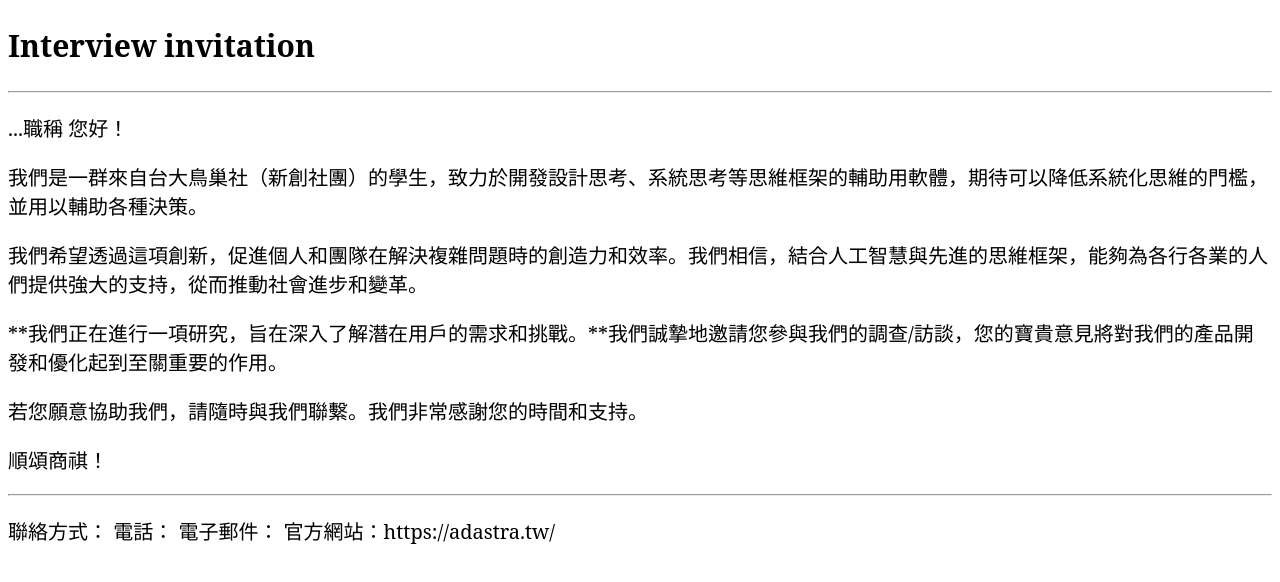
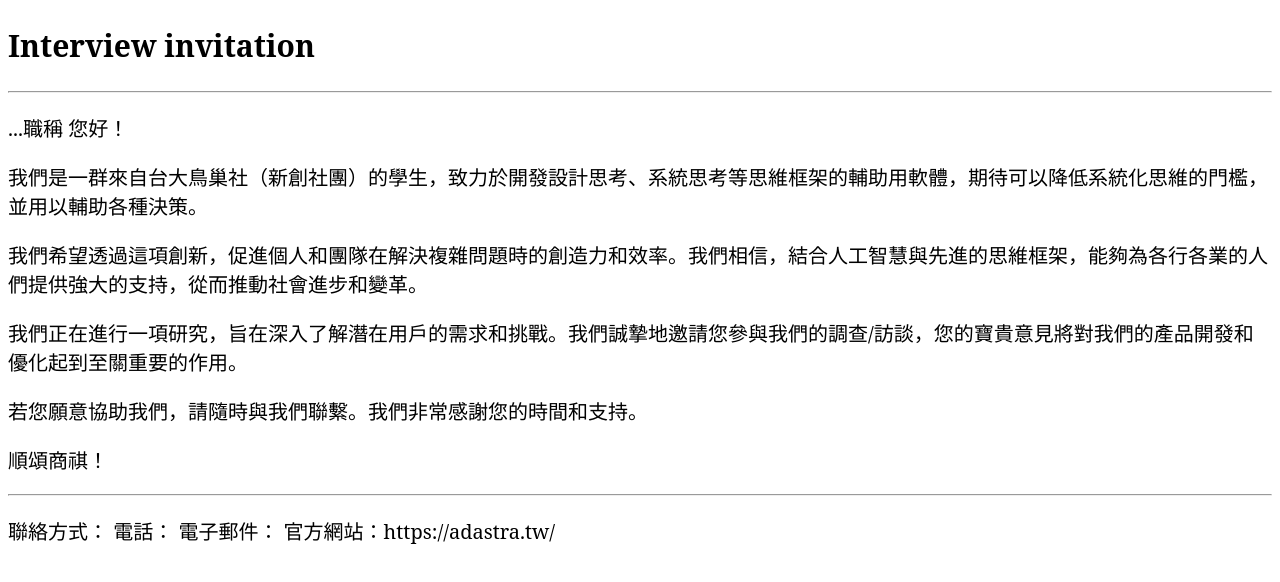
Before and after one commit to adastra-tw/docs, a Next.js app: page /interview/invitation in a window 1280 px wide. Shown: the top 582 px of the page. Built offline with nearby package versions, Linux system fonts and the light colour scheme.

Commit message:
Update invitation.mdx

```diff
--- a/pages/interview/invitation.mdx
+++ b/pages/interview/invitation.mdx
@@ -8,7 +8,7 @@
 
 我們希望透過這項創新，促進個人和團隊在解決複雜問題時的創造力和效率。我們相信，結合人工智慧與先進的思維框架，能夠為各行各業的人們提供強大的支持，從而推動社會進步和變革。
 
-**我們正在進行一項研究，旨在深入了解潛在用戶的需求和挑戰。**我們誠摯地邀請您參與我們的調查/訪談，您的寶貴意見將對我們的產品開發和優化起到至關重要的作用。
+我們正在進行一項研究，旨在深入了解潛在用戶的需求和挑戰。我們誠摯地邀請您參與我們的調查/訪談，您的寶貴意見將對我們的產品開發和優化起到至關重要的作用。
 
 若您願意協助我們，請隨時與我們聯繫。我們非常感謝您的時間和支持。
 
```
